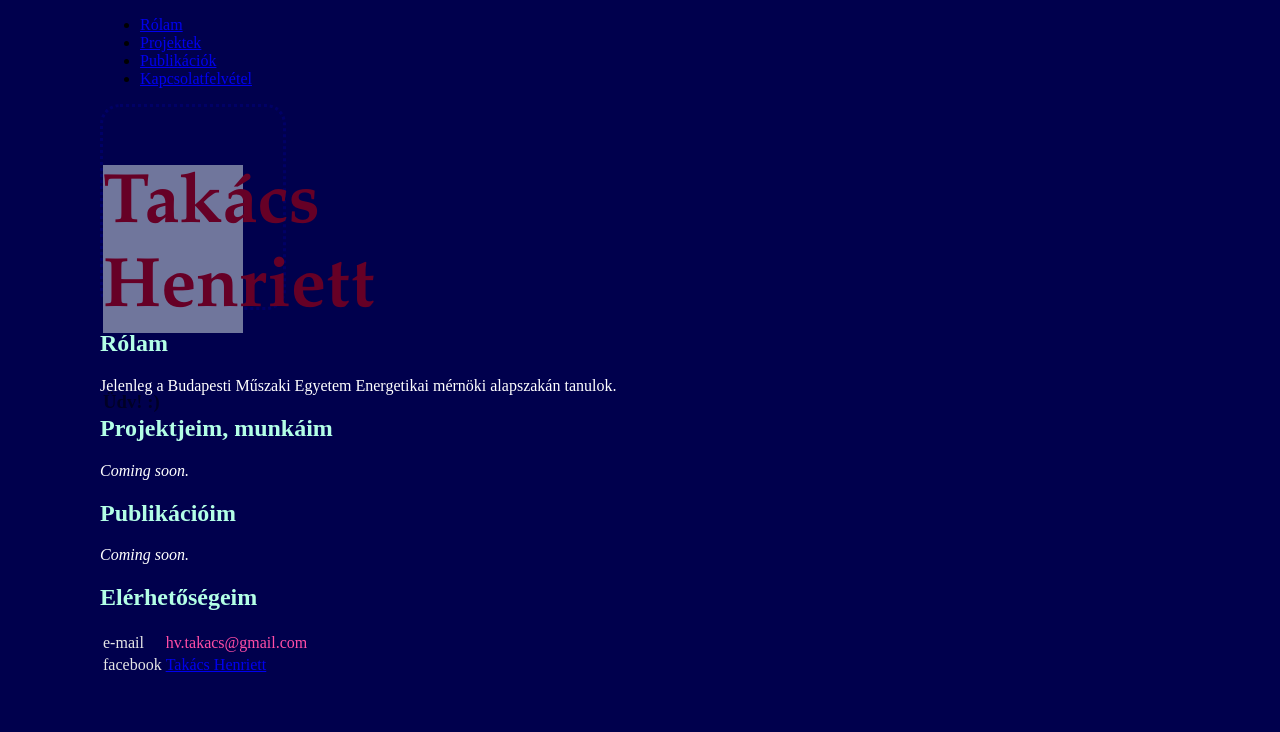
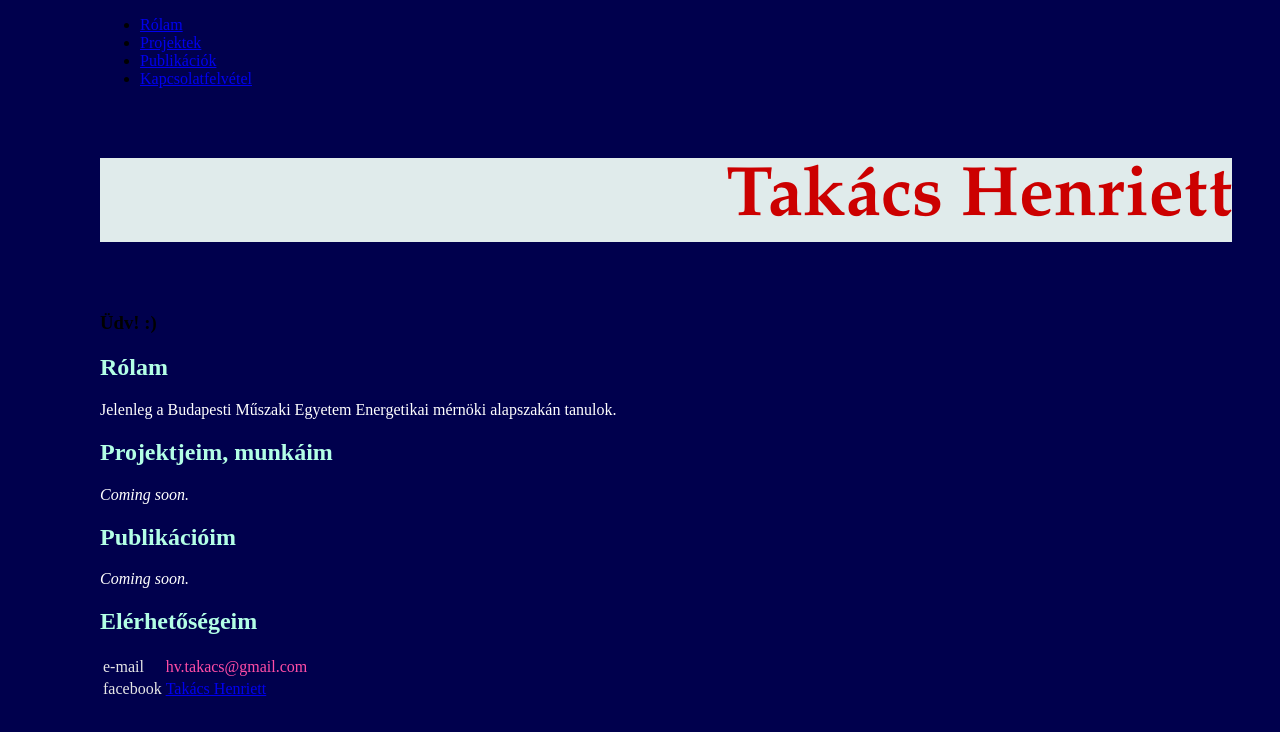
Before and after one commit to hvtakacs/hvtakacs, a plain HTML site: page index.html in a window 1280 px wide. Drawn offline with Linux system fonts and the light colour scheme.

Commit message:
Update index.html

```diff
--- a/index.html
+++ b/index.html
@@ -13,11 +13,12 @@
 		<li><a href="#">Publikációk</a></li>
 		<li><a href="#">Kapcsolatfelvétel</a></li>
 		</ul>
-	<div class="banner">
-		<div id="content">
+	<section class="hero">
+		<div class="hero-inner">
 			<h1>Takács Henriett</h1>
 			<h3>Üdv! :)</h3>
 		</div>
+	</section>
 	<div id="about">
 		<h2>Rólam</h2>
 		<p>Jelenleg a Budapesti Műszaki Egyetem Energetikai mérnöki alapszakán tanulok.</p>
```
